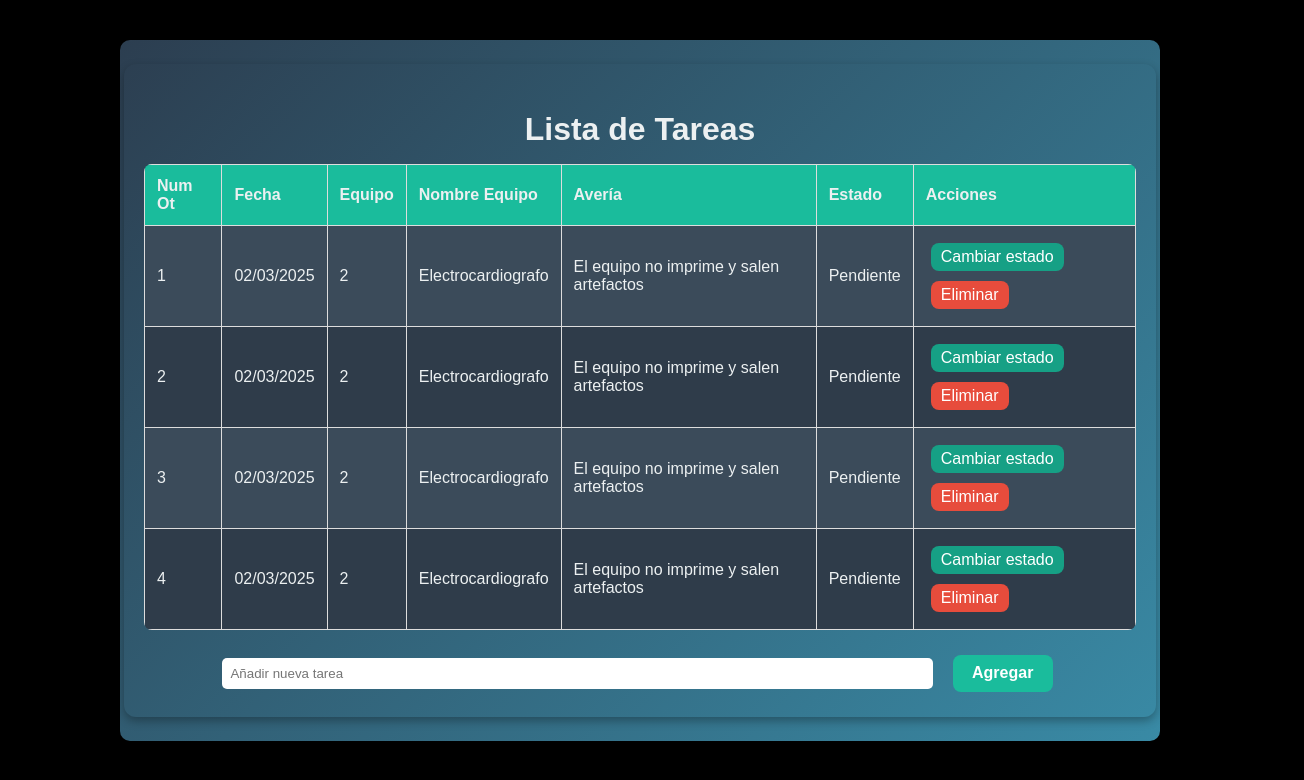
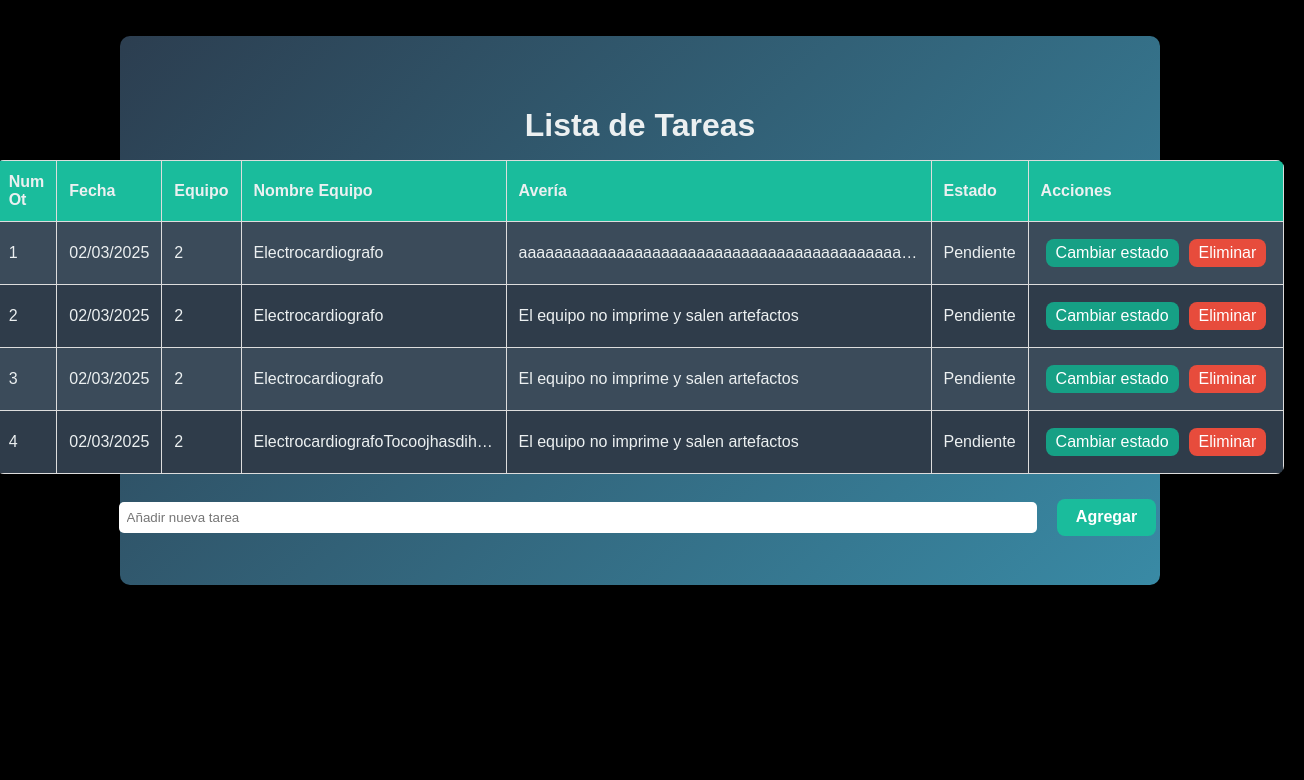
Before and after one commit to AtoBerenguer/gehm, a Vue app: page /tareasList in a window 1280 px wide. Shown: the top 780 px of the page, 1304 px wide, since content can reach past the window. Built offline with nearby package versions, Linux system fonts and the light colour scheme.

Commit message:
Actualizar estilos de la lista de tareas y mejorar la presentación de la información

```diff
--- a/src/components/task/tareasList.vue
+++ b/src/components/task/tareasList.vue
@@ -15,12 +15,12 @@
           </tr>
         </thead>
         <tbody>
-            <tr v-for="(tarea, index) in tareas" :key="tarea.id" :class="index % 2 === 0 ? 'even' : 'odd'">
-              <td>{{ tarea.numOt }}</td>
+          <tr v-for="(tarea, index) in tareas" :key="tarea.id" :class="index % 2 === 0 ? 'par' : 'impar'">
+            <td class="numOt">{{ tarea.numOt }}</td>
             <td>{{ tarea.fecha }}</td>
             <td>{{ tarea.equipoId }}</td>
             <td>{{ tarea.nombreEquipo }}</td>
-              <td>{{ tarea.averia }}</td>
+            <td class="averia">{{ tarea.averia }}</td>
             <td>{{ tarea.estado ? 'Completada' : 'Pendiente' }}</td>
             <td>
               <button @click="toggleEstado(tarea.id)" class="btn-toggle">Cambiar estado</button>
@@ -43,10 +43,10 @@
     return {
       nuevaTarea: "",
       tareas: [
-          { id: 1, numOt: 1, fecha: "02/03/2025", equipoId: 2, nombreEquipo: "Electrocardiografo", averia: "El equipo no imprime y salen artefactos", estado: false },
+        { id: 1, numOt: 1, fecha: "02/03/2025", equipoId: 2, nombreEquipo: "Electrocardiografo", averia: "aaaaaaaaaaaaaaaaaaaaaaaaaaaaaaaaaaaaaaaaaaaaaaaaaaaaaaaaaaaaaaaaaaaaaaaaaaaaaaaaaaaaaaaaaaaaaaaaaaaaaaaaaaaaaaaaaaaaaaaaaaaaaaaaaaaaaaaaaaaaaaaaaaaaaaaaaaaa", estado: false },
         { id: 2, numOt: 2, fecha: "02/03/2025", equipoId: 2, nombreEquipo: "Electrocardiografo", averia: "El equipo no imprime y salen artefactos", estado: false },
         { id: 3, numOt: 3, fecha: "02/03/2025", equipoId: 2, nombreEquipo: "Electrocardiografo", averia: "El equipo no imprime y salen artefactos", estado: false },
-          { id: 4, numOt: 4, fecha: "02/03/2025", equipoId: 2, nombreEquipo: "Electrocardiografo", averia: "El equipo no imprime y salen artefactos", estado: false },
+        { id: 4, numOt: 4, fecha: "02/03/2025", equipoId: 2, nombreEquipo: "ElectrocardiografoTocoojhasdihjasdoahsdoasd", averia: "El equipo no imprime y salen artefactos", estado: false },
       ],
     };
   },
@@ -66,6 +66,17 @@
 </script>
 
 <style scoped>
+.averia {
+  max-width: 25rem;
+  white-space: nowrap;
+  overflow: hidden;
+  text-overflow: ellipsis;
+}
+
+.action {
+  width: 1px;
+}
+
 .container {
   background: linear-gradient(135deg, #2c3e50, #398aa5);
   padding: 1.5rem;
@@ -76,15 +87,12 @@
   align-items: center;
   width: 80%;
   margin: auto;
-    margin-top: 20px;
+  margin-top: 1rem;
 }
 
 .task-list {
-
   padding: 20px;
   border-radius: 12px;
-    box-shadow: 0 4px 10px rgba(0, 0, 0, 0.3);
-    width: 100%;
   text-align: center;
 }
 
@@ -112,20 +120,27 @@
 
 th {
   background: #1abc9c;
+  font-weight: bold;
 
-    font-weight: bold;
 }
 
-  .even {
+td {
+  max-width: 15rem;
+  white-space: nowrap;
+  overflow: hidden;
+  text-overflow: ellipsis;
+}
+
+.par {
   background: #3b4b5a;
 }
 
-  .odd {
+.impar {
   background: #2f3c4a;
 }
 
 tr:hover {
-    background-color: #1abc9c;
+  background-color: #1abc2a70;
   color: white;
 }
 
```
Lines whose indentation alone changed are shown as unchanged.
